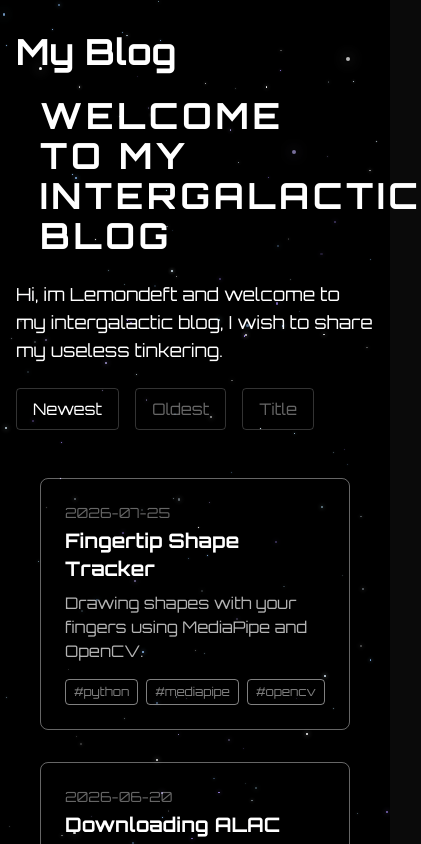
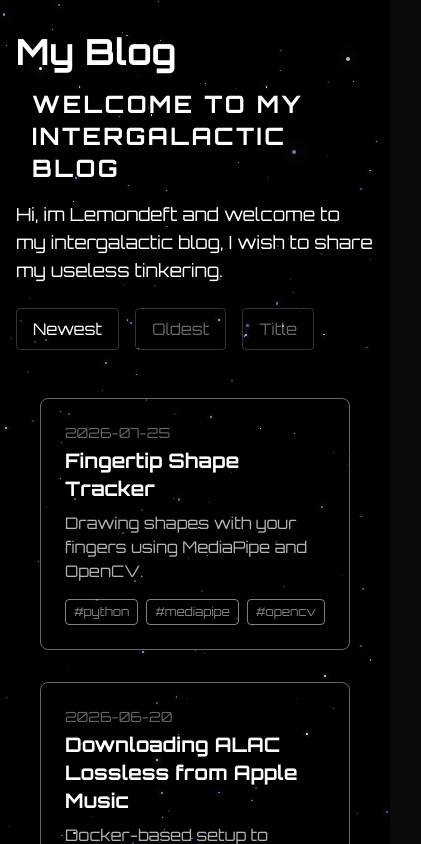
Before and after one commit to Lemondeft/my-blog, a React (Vite) app: page / in a window 390 px wide. Shown: the top 844 px of the page, 421 px wide, since content can reach past the window. Built offline with nearby package versions, Linux system fonts and the light colour scheme.

Commit message:
fix: smaller welcome heading on mobile

```diff
--- a/src/page.tsx
+++ b/src/page.tsx
@@ -71,7 +71,7 @@
       <Starfield />
       <div className="max-w-7xl mx-auto py-8 md:py-16 px-4 relative page-enter" style={{ zIndex: 1 }}>
         <h1 className="text-4xl font-bold text-white">My Blog</h1>
-        <h2 className="text-4xl md:text-7xl font-bold text-white p-6 md:p-9 tracking-widest uppercase">
+        <h2 className="text-2xl md:text-7xl font-bold text-white p-4 md:p-9 tracking-widest uppercase">
           WELCOME TO MY INTERGALACTIC BLOG<span className="caret">_</span>
         </h2>
         <p className="text-white text-lg font-light">
```
